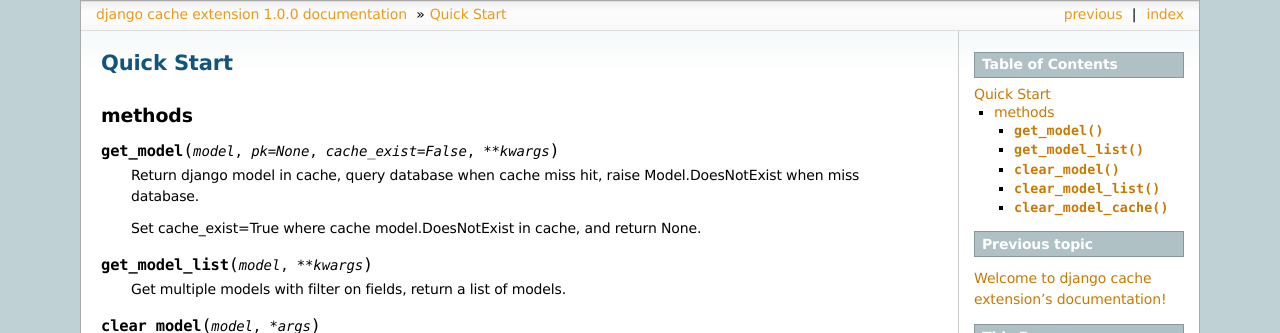
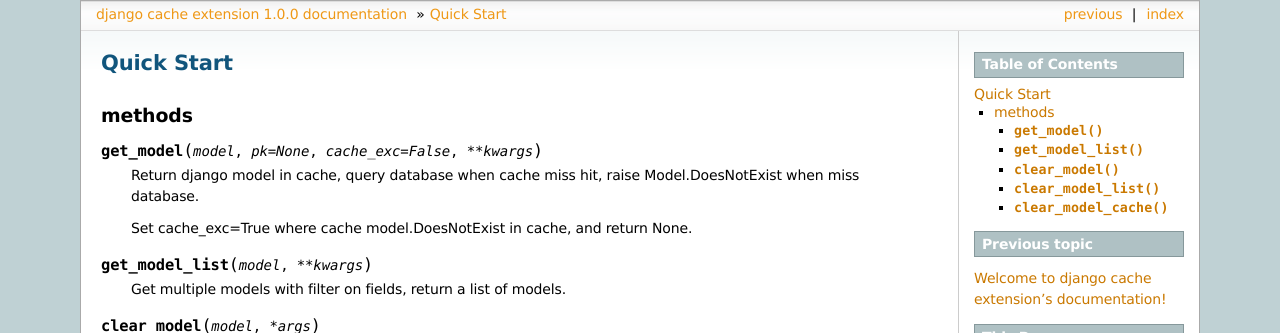
Before and after one commit to shanbay/django-cache-extension, a Sphinx documentation site: the page built from docs/quick_start.rst, in a window 1280 px wide. Shown: the top 333 px of the page. Built offline with Sphinx 7.4.7, drawn with Linux system fonts in a browser that asks for light colours.

Commit message:
cache: cache exist to exc

```diff
--- a/docs/quick_start.rst
+++ b/docs/quick_start.rst
@@ -5,11 +5,11 @@
 methods
 -------
 
-.. method:: get_model(model, pk=None, cache_exist=False, **kwargs)
+.. method:: get_model(model, pk=None, cache_exc=False, **kwargs)
 
     Return django model in cache, query database when cache miss hit, raise Model.DoesNotExist when miss database.
 
-    Set cache_exist=True where cache model.DoesNotExist in cache, and return None.
+    Set cache_exc=True where cache model.DoesNotExist in cache, and return None.
 
 
 .. method:: get_model_list(model, **kwargs)
```
Also changed, not shown: 1 other file.
